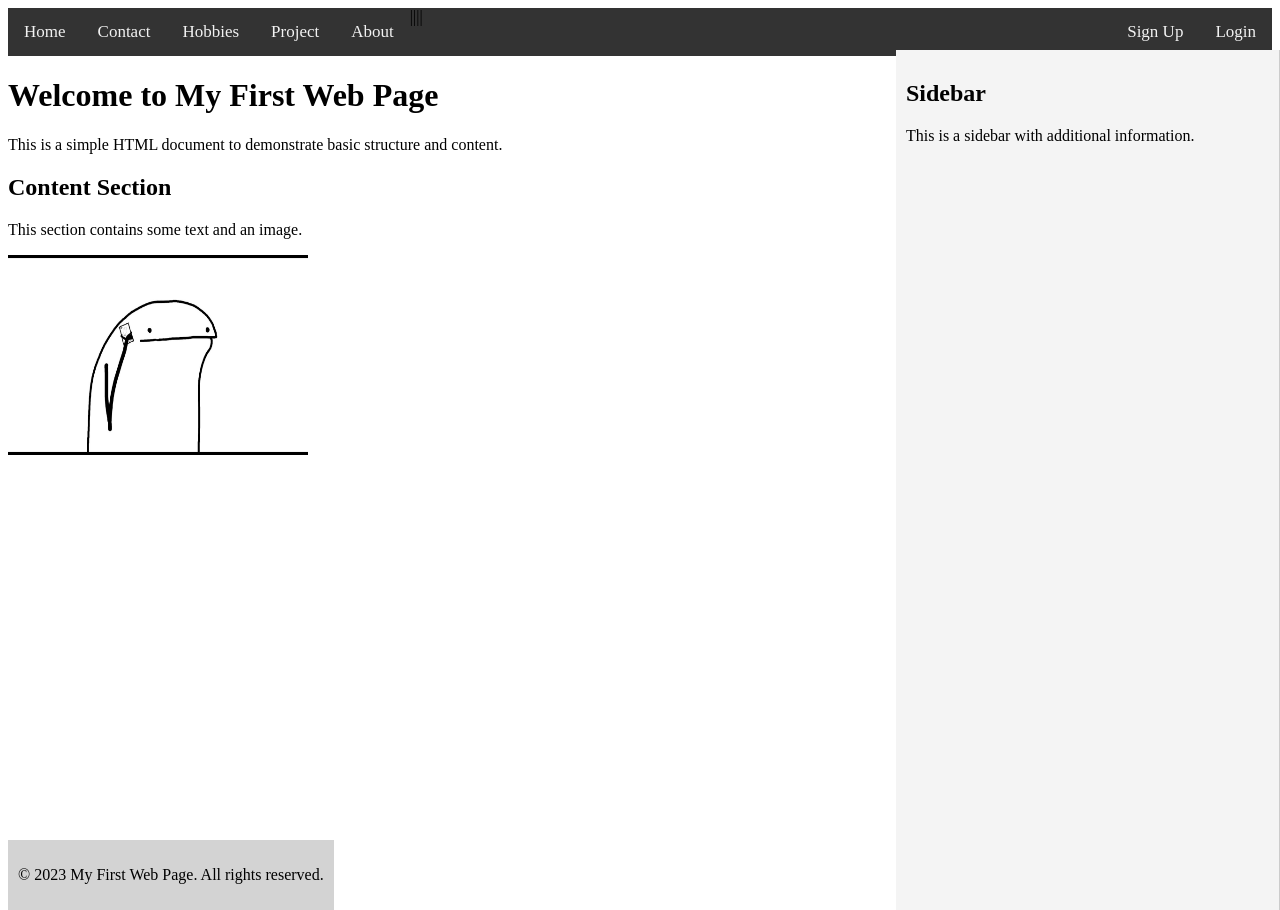
After one commit to Diana2l/web-dev, a PHP site: page /js/index.html in a window 1280 px wide. The commit adds this page. Run offline with PHP 8.4, Linux system fonts and the light colour scheme.

Commit message:
updated code

```diff
--- /dev/null
+++ b/js/index.html
@@ -0,0 +1,73 @@
+<!DOCTYPE html>
+<html lang="en">
+<head>
+    <meta charset="UTF-8">
+    <meta name="viewport" content="width=device-width, initial-scale=1.0">
+    <title>First Web Page</title>
+    <link rel="stylesheet" href="css/style.css">
+                    <!--"Internal Styling/Css"-->
+</head>
+<body>
+    <div class="topnav">
+        <!-- "Navigation Bar" -->
+     <a href="index.html">Home</a>|<a href="contactUs.html">Contact</a>|<a href="myHobbies.html">Hobbies</a>|<a href="myProject.html">Project</a>|<a href="about.html">About</a>
+
+    <div class="topnav-right">
+    <a href="signup.php">Sign Up</a>
+    <a href="login.php">Login</a>
+</div>
+    </div>
+    <div class="Banner">
+        <!-- "Banner" -->
+        <h1>Welcome to My First Web Page</h1>
+        <p>This is a simple HTML document to demonstrate basic structure and content.</p>
+    </div>
+    <div>
+    <div class="content">
+        <!-- "Content Section" -->
+        <h2>Content Section</h2>
+        <p>This section contains some text and an image.</p>
+        <div>
+            <img src="images/fl.jpg" alt="" width="300" height="200">
+        </div>
+    </div>
+<div class="sidebar" >
+
+    <h2>Sidebar</h2>
+    <p>This is a sidebar with additional information.</p>
+
+</div><br>
+
+    <br><div class="footer">
+    <!-- "Footer" -->
+    <p>&copy; 2023 My First Web Page. All rights reserved.</p>
+
+</div>
+</body>
+</html>
+ <!-- "Create Table"
+    <div>
+        <table style ="border: 1px solid black; width: 100%; text-align: center;">
+            <caption>Table</caption>
+                <tr>
+                    <th>Column 1</th>
+                    <th>Column 2</th>
+                    <th>Column 3</th>
+                </tr>
+                <tr>
+                    <td>Data 1</td>
+                    <td>Data 2</td>
+                    <td>Data 3</</td>
+                </tr>
+                <tr>
+                    <td>Data 1</td>
+                    <td>Data 2</td>
+                    <td>Data 3</td>
+                </tr>
+                <tr>
+                    <td>Data 1</td>
+                    <td>Data 2</td>
+                    <td>Data 3</td>
+                </tr>
+        </table>
+    </div><br>-->
--- a/login.php
+++ b/login.php
@@ -1,5 +1,5 @@
 <?php
-require 'db.php';
+require 'config/dbConnect.php';
 session_start();
 
 $message = "";
--- a/signup.php
+++ b/signup.php
@@ -1,5 +1,5 @@
 <?php
-require 'db.php';
+require 'config/dbConnect.php';
 $message = "";
 
 if ($_SERVER["REQUEST_METHOD"] === "POST") {
```
